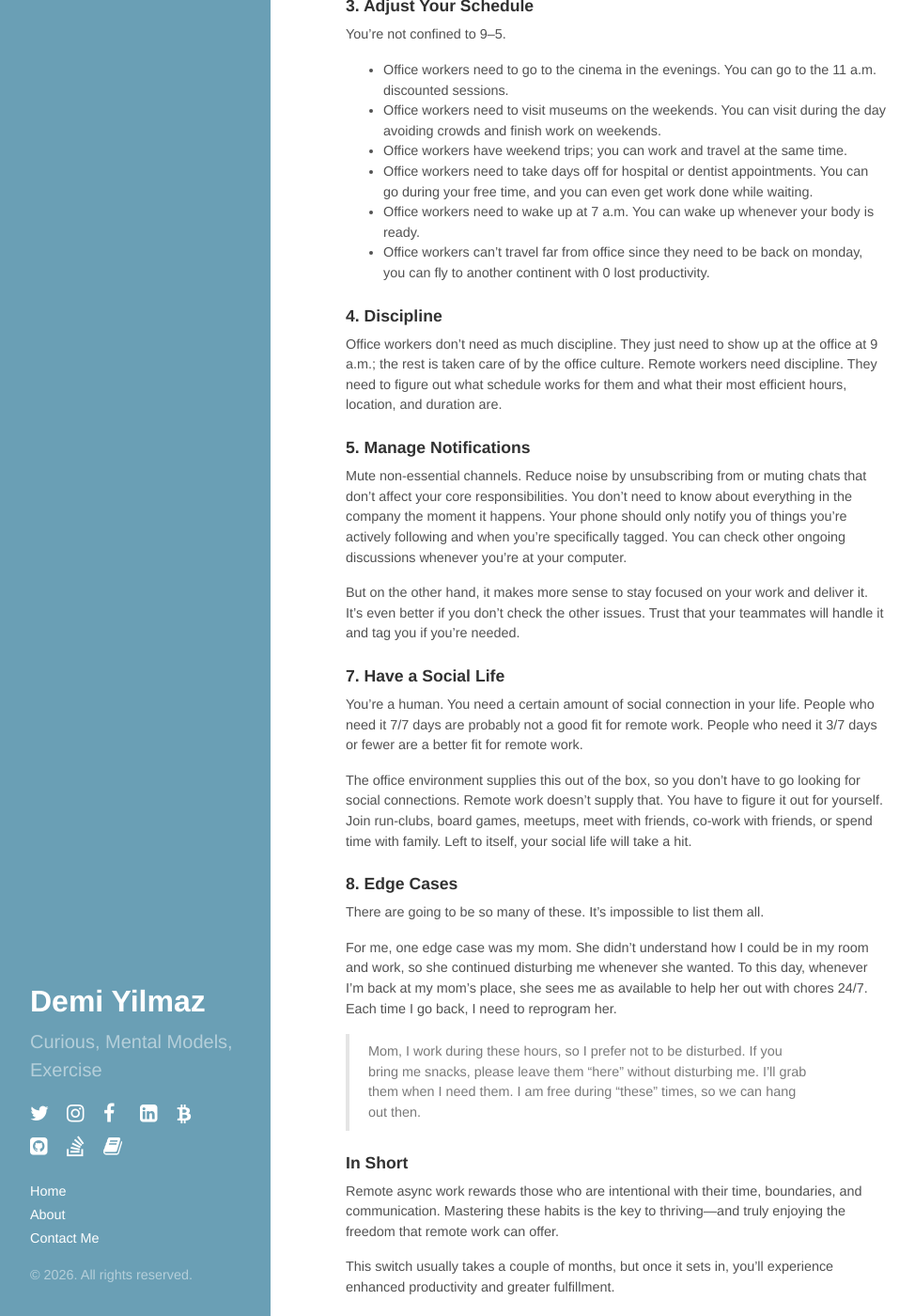
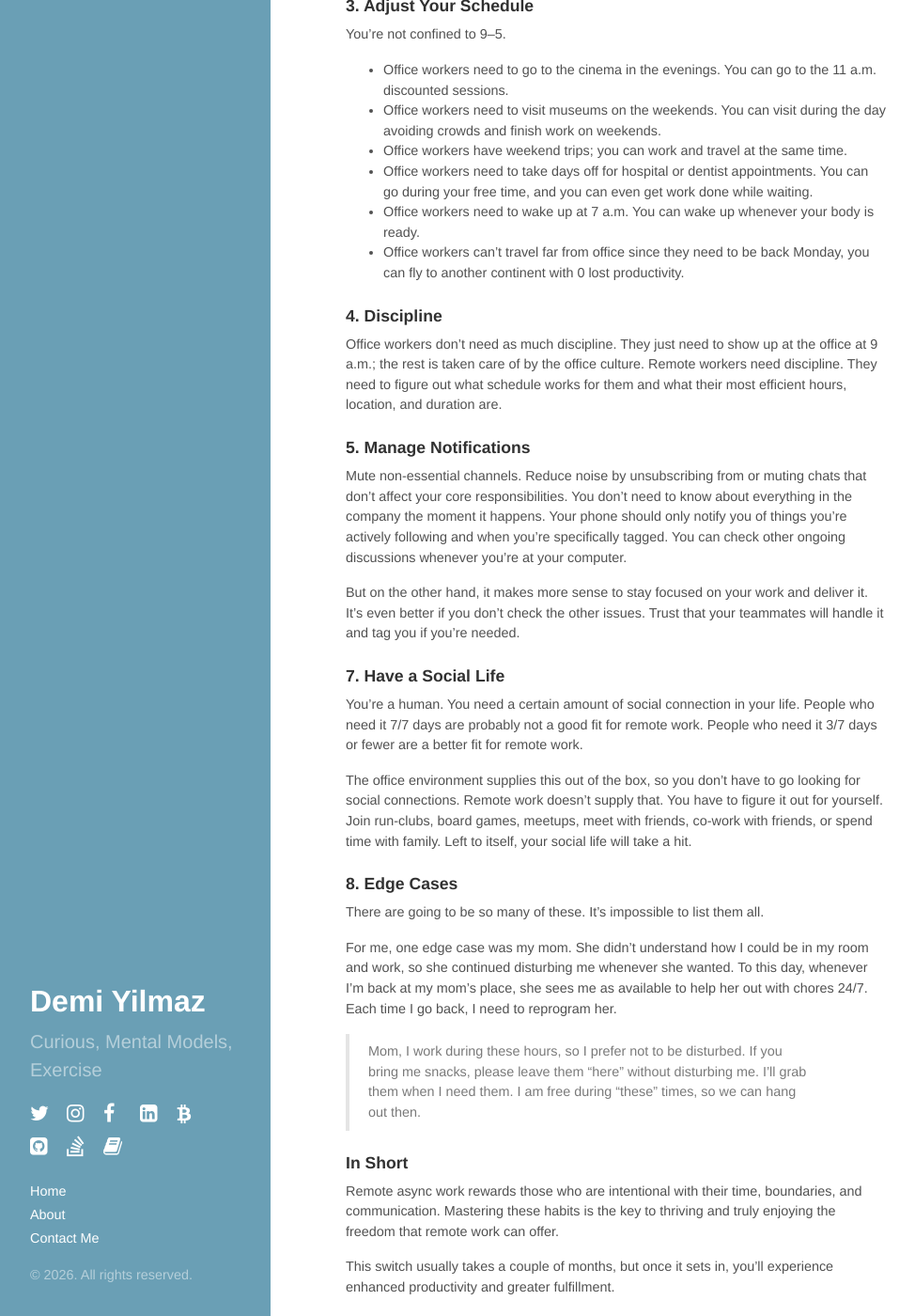
Before and after one commit to demiculus/demiculus.github.io, a Jekyll site: the page built from remote-work.md, in a window 1280 px wide and 1400 px high, scrolled down 823 px. Shown: the whole window at 94% size, without its empty margins (0-974 px from the left). Built offline with Jekyll 4.4.1, drawn with Linux system fonts in a browser that asks for light colours; nearby versions of some CDN libraries.

```diff
--- a/remote-work.md
+++ b/remote-work.md
@@ -37,7 +37,7 @@ You're not confined to 9–5.
 - Office workers have weekend trips; you can work and travel at the same time.
 - Office workers need to take days off for hospital or dentist appointments. You can go during your free time, and you can even get work done while waiting.
 - Office workers need to wake up at 7 a.m. You can wake up whenever your body is ready.
-- Office workers can't travel far from office since they need to be back on monday, you can fly to another continent with 0 lost productivity.
+- Office workers can't travel far from office since they need to be back Monday, you can fly to another continent with 0 lost productivity.
 
 ### 4. Discipline
 
@@ -66,6 +66,6 @@ For me, one edge case was my mom. She didn't understand how I could be in my roo
 
 ### In Short
 
-Remote async work rewards those who are intentional with their time, boundaries, and communication. Mastering these habits is the key to thriving—and truly enjoying the freedom that remote work can offer.
+Remote async work rewards those who are intentional with their time, boundaries, and communication. Mastering these habits is the key to thriving and truly enjoying the freedom that remote work can offer.
 
 This switch usually takes a couple of months, but once it sets in, you’ll experience enhanced productivity and greater fulfillment.
```
